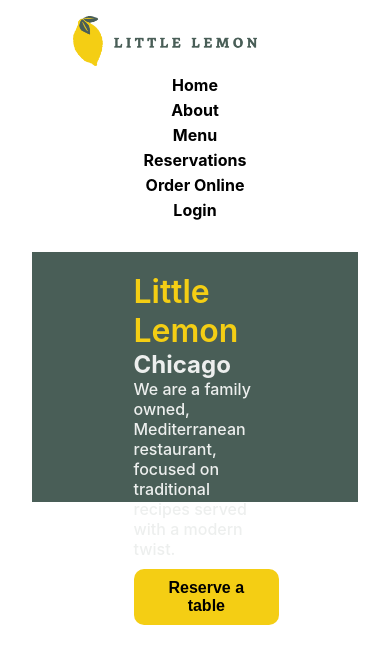
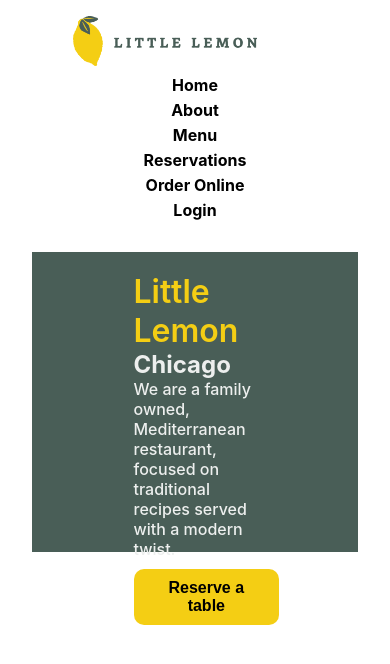
Before and after one commit to jonathanim/capstone-project, a React (Create React App) app: page / in a window 390 px wide. Shown: the top 664 px of the page. Built offline with nearby package versions, Linux system fonts and the light colour scheme.

Commit message:
fixes in package.json

```diff
--- a/package.json
+++ b/package.json
@@ -8,11 +8,12 @@
     "@testing-library/user-event": "^13.5.0",
     "react": "^18.2.0",
     "react-dom": "^18.2.0",
-    "react-scripts": "5.0.1",
+    "react-router-dom": "^6.13.0",
+    "react-scripts": "^2.1.3",
     "web-vitals": "^2.1.4"
   },
   "scripts": {
-    "start": "react-scripts start",
+"start": "react-scripts --openssl-legacy-provider start",
     "build": "react-scripts build",
     "test": "react-scripts test",
     "eject": "react-scripts eject"
--- a/public/index.html
+++ b/public/index.html
@@ -11,7 +11,9 @@
       content="Little Lemon restaurant - providing amazing fusion twist"
     />
     <meta property="og:type" content="website"/>
-    <link rel="apple-touch-icon" href="%PUBLIC_URL%/Lemon-logo.ico" />
+
+    <link rel="apple-touch-icon" href="%PUBLIC_URL%/little-lemon-title.png" />
+    <meta name="og:image" content="www.littleLemonRestaurant.com"/>
     <!--
       manifest.json provides metadata used when your web app is installed on a
       user's mobile device or desktop. See https://developers.google.com/web/fundamentals/web-app-manifest/
--- a/src/App.js
+++ b/src/App.js
@@ -1,3 +1,5 @@
+import React from 'react';
+
 import Header from './components/Header';
 import Footer from './components/Footer';
 import Main from './components/Main';
--- a/src/components/Header.css
+++ b/src/components/Header.css
@@ -5,7 +5,7 @@ header {
     display:flex;
     gap:10px;
     margin: 2rem;
-    height: 250px;
+    height: 280px;
 
 }
 
@@ -13,6 +13,7 @@ header {
 .header-restaurant-picture {
     padding:20px;
     width: 300px;
+    height :320px;
     border-radius: 30px;
 
 }
@@ -43,12 +44,13 @@ h2{
 
 .header-reserve-button {
 background: #f4ce14;
-margin:10px 0;
+margin-top: 10px;
 padding: 10px 30px;
 border-radius: 10px;
 font-weight: 600;
 font-size: 16px;
 border-style: none;
+
 }
 
 
@@ -58,7 +60,7 @@ border-style: none;
         display: none;
     }
 
-    .header-left-container  {
-        height: 400px;
+    header {
+        height: 300px;
     }
 }
```
Also changed, not shown: src/components/Header.js (line endings or trailing spaces), 1 other file (tests, documents, lock files or other folders).
